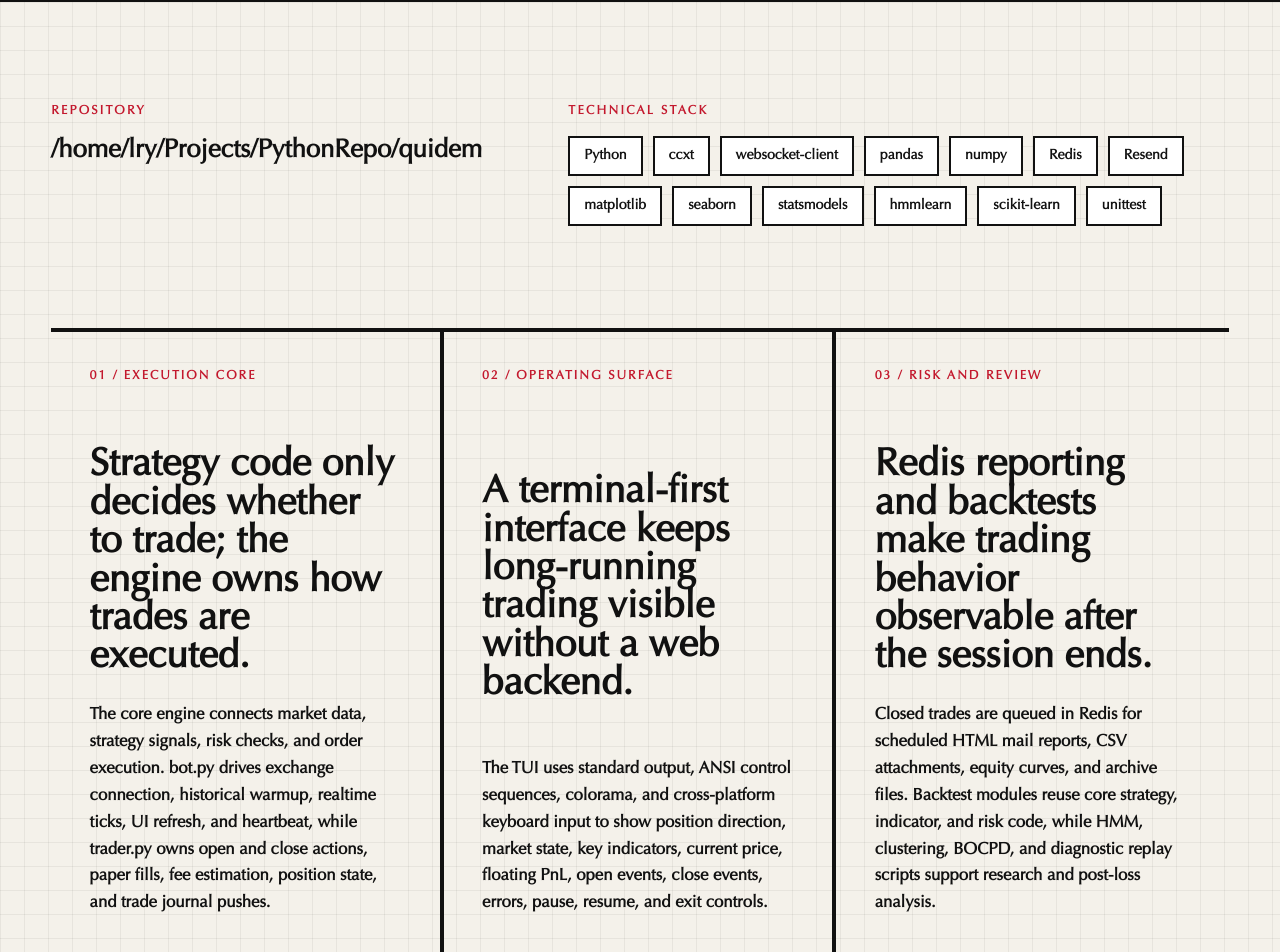
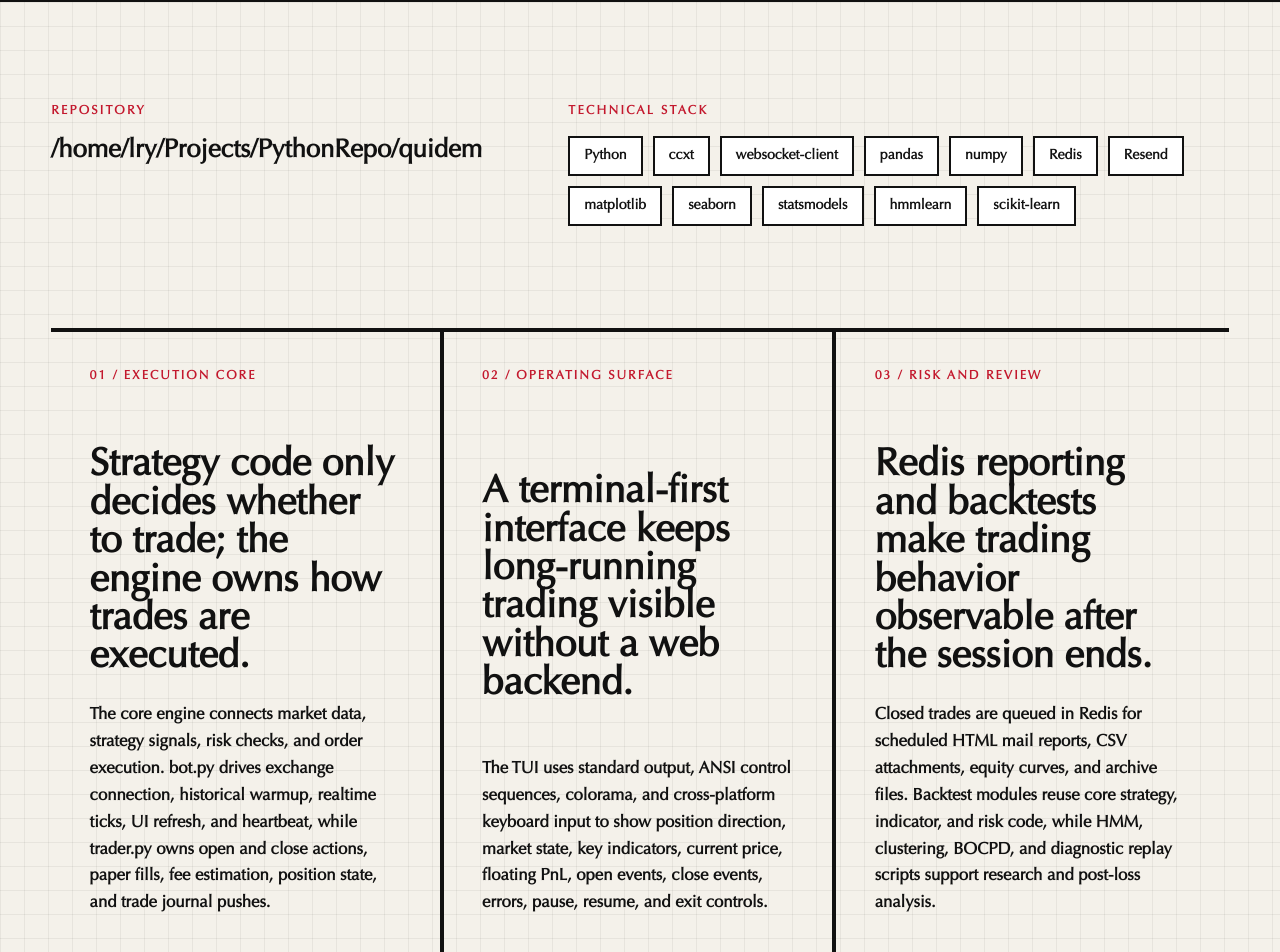
Before and after one commit to ChivaLryCieux/chivalry-studio, a Next.js app: page /detailPage/1 in a window 1280 px wide. Shown: the part 2062-3014 px from the top of the page. Built offline with nearby package versions, Linux system fonts and the light colour scheme.

Commit message:
细节微调

```diff
--- a/src/data/projects.ts
+++ b/src/data/projects.ts
@@ -54,7 +54,7 @@ export const projects: ProjectData[] = [
                 "The report pipeline decouples the trading loop from email delivery through Redis, Resend, schedule, pandas, and matplotlib.",
                 "Backtest and diagnostics reuse core modules to avoid a hard split between research logic and live trading logic."
             ],
-            stack: ["Python", "ccxt", "websocket-client", "pandas", "numpy", "Redis", "Resend", "matplotlib", "seaborn", "statsmodels", "hmmlearn", "scikit-learn", "unittest"],
+            stack: ["Python", "ccxt", "websocket-client", "pandas", "numpy", "Redis", "Resend", "matplotlib", "seaborn", "statsmodels", "hmmlearn", "scikit-learn"],
             keywords: ["个人量化", "模拟盘/实盘", "终端监控", "Redis 报告", "仓位风控", "回测研究"]
         }
     },
@@ -166,7 +166,7 @@ export const projects: ProjectData[] = [
                 "Targets Windows 10/11 with .NET Desktop Runtime and WebView2 Runtime.",
                 "Provides both framework-dependent and self-contained win-x64 publish paths."
             ],
-            stack: [".NET 10", "C#", "WPF", "MahApps.Metro", "Material IconPacks", "AvalonEdit", "Markdig", "Microsoft.Web.WebView2", "XAML"],
+            stack: [".NET 10", "WPF", "MahApps.Metro", "Material IconPacks", "AvalonEdit", "Markdig", "WebView2", "XAML"],
             keywords: ["Markdown 编辑器", "Windows 写作", "实时预览", "分屏模式", "自动保存", "瑞士风格 UI"]
         }
     },
@@ -440,7 +440,7 @@ export const projects: ProjectData[] = [
         title: "神秘人中本聪与他的个人比特币项目——共识的18年野蛮生长",
         year: "2026",
         category: "Data Story",
-        color: "#1a120b",
+        color: "#c3182d",
         imagePlaceholder: "BTC",
         src: "/images/bitcoin-story-preview.svg",
         cardTitleLines: ["中本聪", "Bitcoin", "可视化叙事"],
@@ -452,7 +452,7 @@ export const projects: ProjectData[] = [
         title: "神秘人中本聪与他的个人比特币项目——3D 数据叙事版本",
         year: "2026",
         category: "3D Data Story",
-        color: "#2a0d0a",
+        color: "#d21f2f",
         imagePlaceholder: "BTC",
         src: "/images/bitcoin-monolith-preview.svg",
         cardTitleLines: ["中本聪", "Bitcoin", "R3F游戏化叙事"],
```
